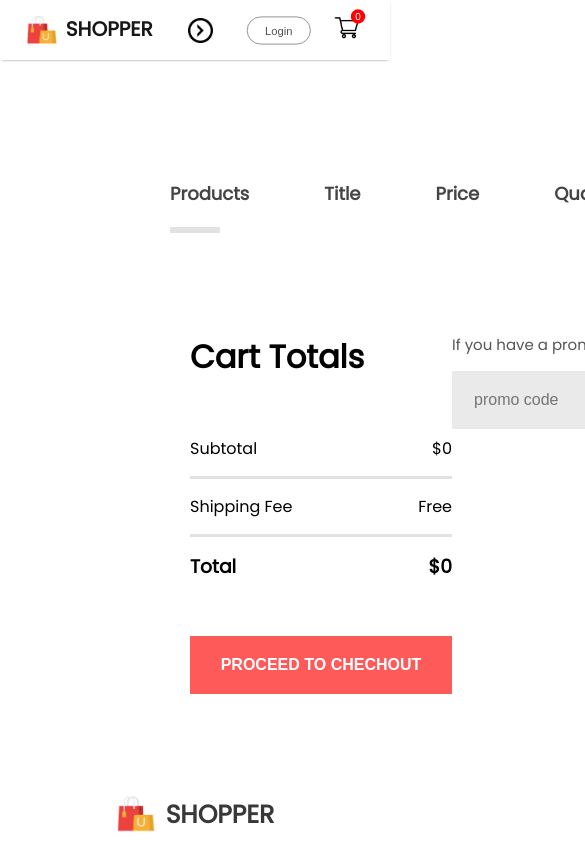
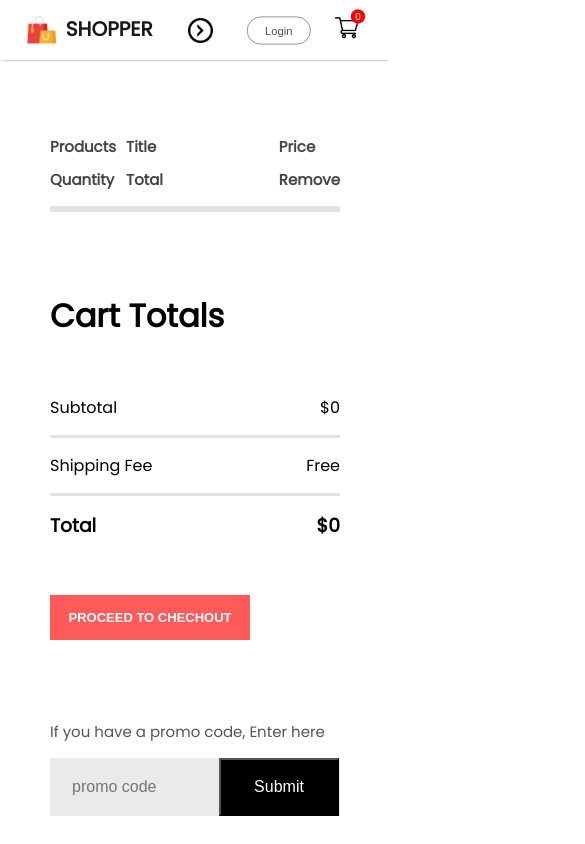
Before and after one commit to Samuel-Tobi/E-Commerce, a React (Create React App) app: page /cart in a window 390 px wide. Shown: the top 844 px of the page, 585 px wide, since content can reach past the window. Built offline with nearby package versions, Linux system fonts and the light colour scheme.

Commit message:
Made cartItems component responsive

```diff
--- a/src/components/cartItems/cartItems.css
+++ b/src/components/cartItems/cartItems.css
@@ -92,3 +92,59 @@
   color: #fff;
   cursor: pointer;
 }
+
+@media (max-width: 1280px) {
+  .cartItems {
+    margin: 60px 50px;
+  }
+  .cartItemsFormatMain {
+    grid-template-columns: 0.5fr 3fr 0.5fr 0.5fr 0.5fr 0.5fr;
+    gap: 20px;
+    padding: 15px 0px;
+    font-size: 15px;
+  }
+  .cartIconProductIcon {
+    height: 50px;
+  }
+  .cartItemRemoveIcon {
+    margin: auto;
+  }
+  .cartItemsQuantity {
+    width: 40px;
+    height: 30px;
+  }
+  .cartItemsDown {
+    margin: 80px 0px;
+    flex-direction: column;
+    gap: 80px;
+  }
+  .cartItemsTotal {
+    margin: 0;
+  }
+  .cartItemsTotal button {
+    max-width: 200px;
+    height: 45px;
+    font-size: 13px;
+  }
+  .cartItemsPromoBox {
+    width: auto;
+    max-width: 500px;
+  }
+  .cartItemsPromoBox input {
+    width: 100%;
+  }
+  .cartItemsPromoBox button {
+    width: 120px;
+    margin-left: -125px;
+  }
+}
+@media (max-width: 500px) {
+  .cartItemsFormatMain {
+    display: none;
+    grid-template-columns: 0.5fr 3fr 0.5fr;
+    gap: 10px;
+  }
+  .cartItemsFormatMain {
+    display: grid;
+  }
+}
```
